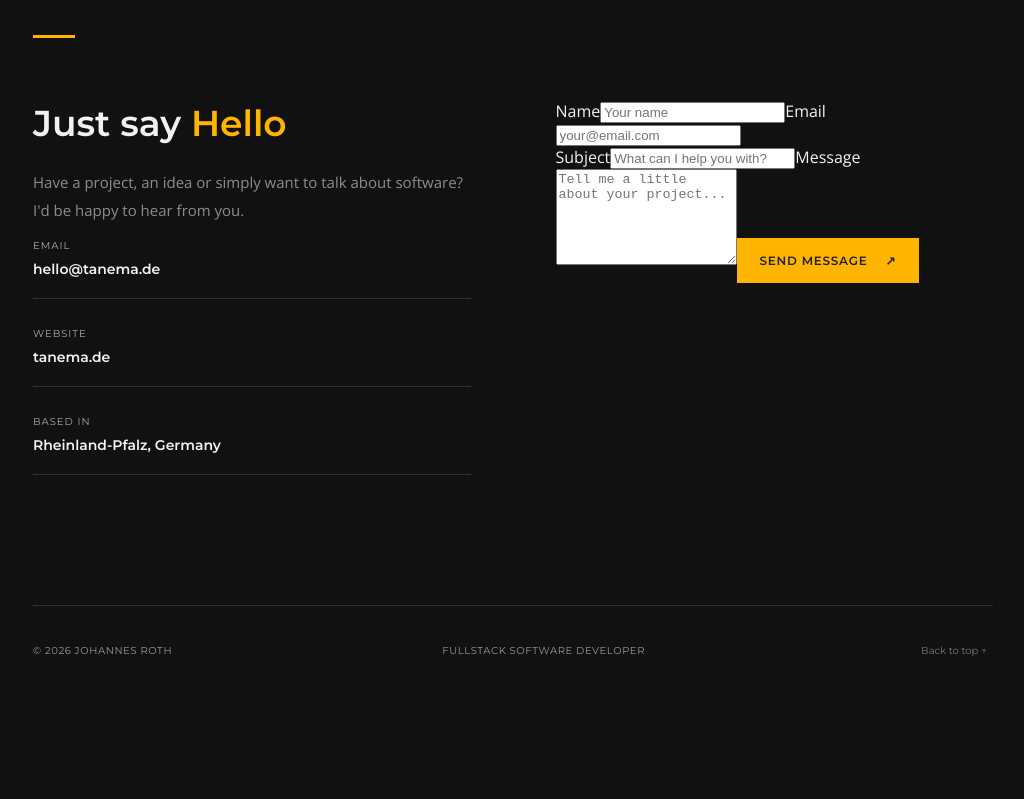
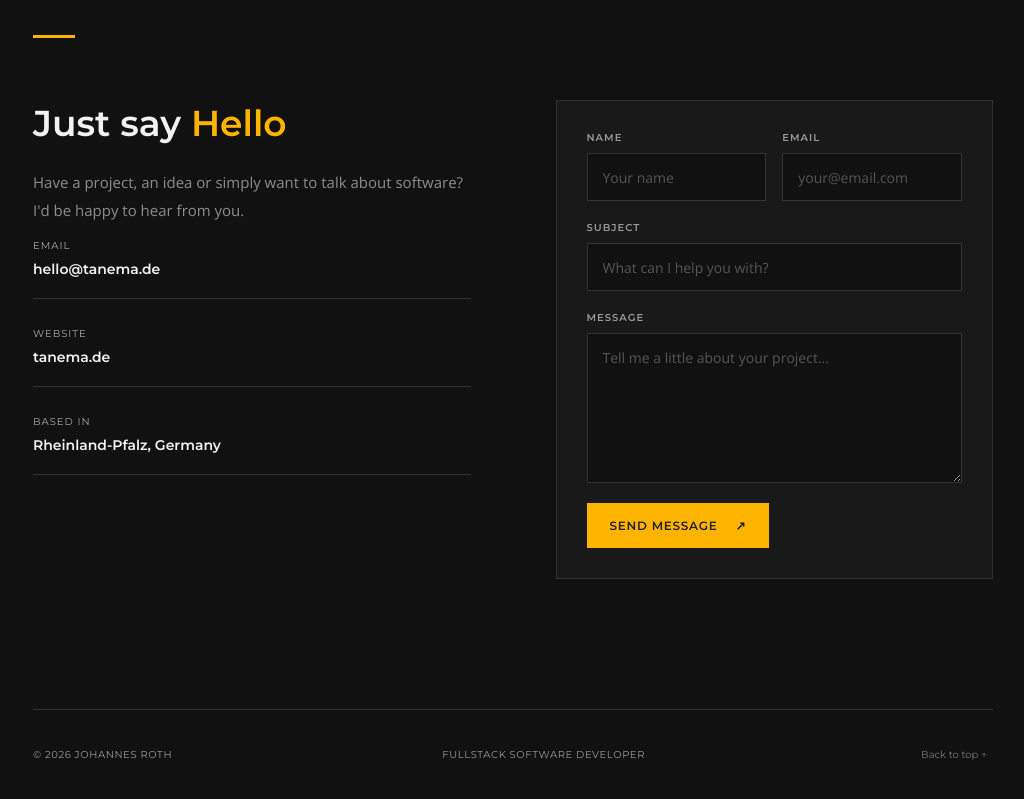
Before and after one commit to jorohx84/personal_portfolio_website, an Angular app: page / in a window 1280 px wide. Shown: the part 6424-7223 px from the top of the page, without its empty margins (237-1261 px from the left). Before the commit the page ends 7119 px from the top, so only its background shows below. Built offline with nearby package versions, Linux system fonts and the light colour scheme.

Commit message:
Style portfolio contact form

```diff
--- a/src/styles.scss
+++ b/src/styles.scss
@@ -13,3 +13,14 @@
 .contact-section{padding-bottom:130px}.contact-grid h3{font-size:36px}.contact-info{display:grid;align-content:start;gap:28px}.contact-info div{border-bottom:1px solid var(--line);padding-bottom:20px;display:grid;gap:8px}.contact-info a,.contact-info strong{font:600 14px Montserrat}.footer{border-top:1px solid var(--line);min-height:90px;display:flex;align-items:center;justify-content:space-between;color:#999;font:10px Montserrat;text-transform:uppercase;letter-spacing:.06em}.footer button{font:10px Montserrat;color:#777}
 @media(max-width:1050px){:root{--sidebar-width:220px}.section-shell{width:min(100% - 60px,1080px)}.hero{gap:35px}.portrait{width:340px;height:430px}.service-card{min-height:290px}}
 @media(max-width:800px){:root{--sidebar-width:0px}.page{margin-left:0}.sidebar{transform:translateX(-100%);transition:.25s;width:280px;box-shadow:15px 0 40px #0002}.sidebar.open{transform:translateX(0)}.close-menu{display:block}.mobile-menu{display:grid;position:fixed;z-index:25;right:20px;top:20px;width:46px;height:46px;background:#222;box-shadow:0 5px 20px #0001;place-content:center;gap:4px}.mobile-menu span{display:block;width:18px;height:2px;background:#222}.mobile-overlay.show{display:block;position:fixed;inset:0;z-index:20;background:#000b}.section-shell{width:calc(100% - 38px)}.hero{min-height:auto;padding:110px 0 80px;grid-template-columns:1fr}.hero h1{font-size:64px}.hero-art{height:420px}.portrait{height:380px;width:290px}.hero-badge{right:5px;bottom:40px}.content-section{padding:85px 0}.about-grid,.skills-grid,.resume-grid,.contact-grid{grid-template-columns:1fr;gap:45px}.service-grid{grid-template-columns:1fr}.portfolio-grid{grid-template-columns:1fr}.footer{padding:24px 0;display:grid;gap:13px}.section-heading{margin-bottom:45px}}
+.contact-form{display:grid;gap:20px;padding:30px;background:#191919;border:1px solid var(--line)}
+.contact-form label{display:grid;gap:9px}
+.contact-form label>span{font:600 10px Montserrat;text-transform:uppercase;letter-spacing:.1em;color:#999}
+.contact-form input,.contact-form textarea{width:100%;border:1px solid #333;background:#111;color:var(--ink);padding:14px 15px;font:14px 'Open Sans',sans-serif;outline:none;transition:border-color .2s,box-shadow .2s;resize:vertical}
+.contact-form input{height:48px}
+.contact-form textarea{min-height:150px}
+.contact-form input::placeholder,.contact-form textarea::placeholder{color:#555}
+.contact-form input:focus,.contact-form textarea:focus{border-color:var(--accent);box-shadow:0 0 0 1px rgba(255,180,0,.12)}
+.form-row{display:grid;grid-template-columns:1fr 1fr;gap:16px}
+.form-submit{border:0;justify-self:start;cursor:pointer}
+@media(max-width:800px){.form-row{grid-template-columns:1fr}.contact-form{padding:22px}}
```
